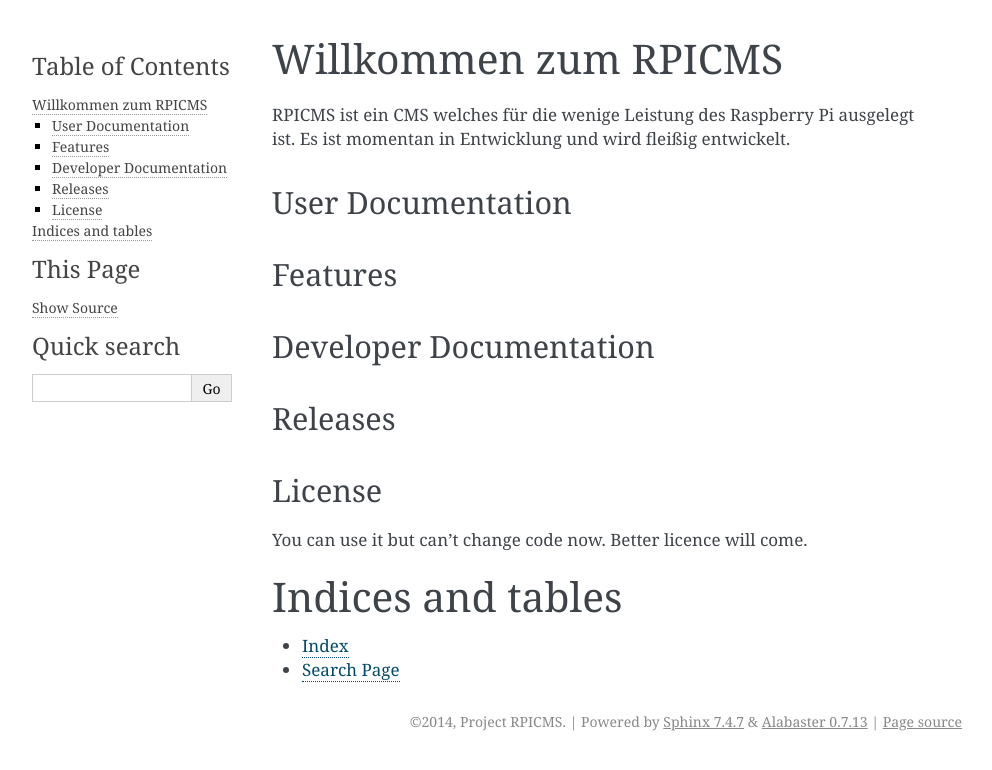
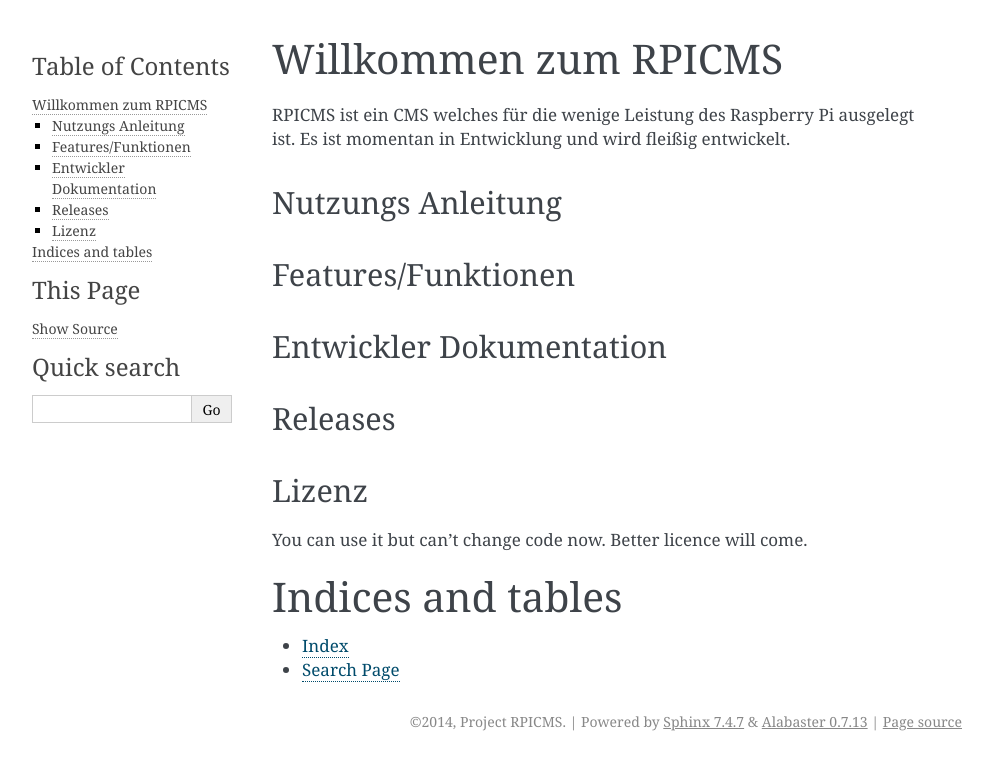
Before and after one commit to RpicmsTeam/RPICMS, a Sphinx documentation site: the page built from docs/index.rst, in a window 1280 px wide. Shown: the top 770 px of the page, without its empty margins (148-1140 px from the left). Built offline with Sphinx 7.4.7, drawn with Linux system fonts in a browser that asks for light colours; pages that are not in the unit, such as notebooks, are missing from menus.

Commit message:
auto commit

```diff
--- a/docs/index.rst
+++ b/docs/index.rst
@@ -5,7 +5,7 @@
 Es ist momentan in Entwicklung und wird fleißig entwickelt.
 
 
-User Documentation
+Nutzungs Anleitung
 ------------------
 
 .. toctree::
@@ -13,7 +13,7 @@
 
    user/getting_started
 
-Features
+Features/Funktionen
 --------
 
 .. toctree::
@@ -23,7 +23,7 @@
    features/podcasts
    features/administration
 
-Developer Documentation
+Entwickler Dokumentation
 -----------------------
 
 .. toctree::
@@ -41,7 +41,7 @@
 
 
 
-License
+Lizenz
 -------
 
 You can use it but can't change code now. Better licence will come.
```
